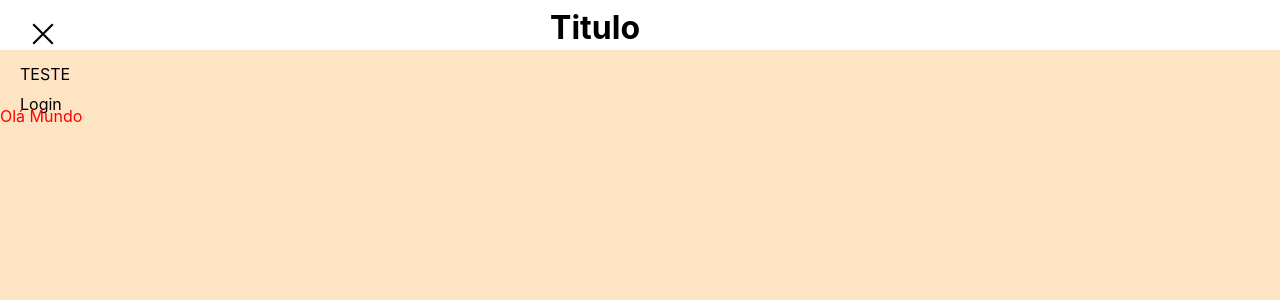
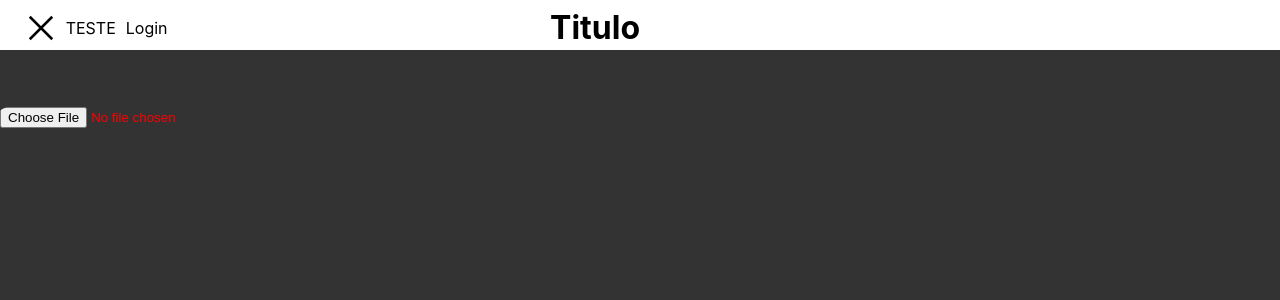
Before and after one commit to sarah-lima/react-chartjs, a React (Create React App) app: page / in a window 1280 px wide. Both pictures are taken after a click on the icon 43 px from the left and 33 px from the top of the page. Shown: the top 300 px of the page. Built offline with nearby package versions, Linux system fonts and the light colour scheme.

Commit message:
update in project

```diff
--- a/src/components/Menu/Index.jsx
+++ b/src/components/Menu/Index.jsx
@@ -6,7 +6,20 @@ import {GrClose} from 'react-icons/gr';
 
 export default function Menu(){
     const [navOpen, setnavOpen]=useState(false)
-
+    const [hoverone, setHover]= useState(false)
+    const [hovertwo, setHoverTwo]= useState(false)
+    var linkStyle='';
+    var styleLink='';
+    if(hoverone){
+        linkStyle = {color: '#ed1212',cursor: 'pointer',textDecoration:'none', marginTop:'10px', marginLeft:'10px'}
+    }else{
+        linkStyle = {color: '#000', textDecoration:'none', marginTop:'10px', marginLeft:'10px'}
+    }
+    if(hovertwo){
+        styleLink = {color: '#ed1212',cursor: 'pointer',textDecoration:'none', marginTop:'10px', marginLeft:'10px'}
+    }else{
+        styleLink = {color: '#000', textDecoration:'none', marginTop:'10px', marginLeft:'10px'}
+    }
     return(
         <>
             <S.Container>
@@ -16,18 +29,18 @@ export default function Menu(){
                             <>
                             <S.Div>
                                 <S.Nav>
-                                    <GrClose style={{cursor:'pointer'}} size={26} onClick={()=>setnavOpen(!navOpen)} />
+                                    <GrClose style={{cursor:'pointer'}} size={30} onClick={()=>setnavOpen(!navOpen)} />
                                 </S.Nav>
                                     <S.NavBar>
-                                    <Link to='' style={{textDecoration:'none', marginTop:'10px', color: 'black', display:'block'}}>TESTE</Link>
-                                    <Link to='' style={{textDecoration:'none', marginTop:'10px', color: 'black', display:'block'}}>Login</Link>
+                                    <Link to='' style={linkStyle} onMouseOver={()=>setHover(!hoverone)} onMouseOut={()=>setHover(!hoverone)}>TESTE</Link>
+                                    <Link to='' style={styleLink} onMouseOver={()=>setHoverTwo(!hovertwo)} onMouseOut={()=>setHoverTwo(!hovertwo)}>Login</Link>
                                     </S.NavBar>
                             </S.Div>
                             </>
                             :
                             <S.Div>
                             <S.Nav>
-                                <GiHamburgerMenu style={{cursor:'pointer'}} size={26} onClick={()=>setnavOpen(!navOpen)} />
+                                <GiHamburgerMenu style={{cursor:'pointer'}} size={30} onClick={()=>setnavOpen(!navOpen)} />
                             </S.Nav>
                 </S.Div>
                     }
--- a/src/components/Menu/Style.js
+++ b/src/components/Menu/Style.js
@@ -9,9 +9,10 @@ export const Container= styled.div`
 
 export const Div= styled.div`
     margin:10px;
-    width:20%;
-    height:100vh;
+    width:auto;
+    height:100%;
     margin-left:20px;
+    display: inline-flex;
 
 `
 export const Title= styled.h1`
@@ -24,9 +25,9 @@ export const Title= styled.h1`
 `
 export const Nav= styled.ul`
     width:100%;
-    display:block;
+    display:inline-block;
     margin-left: 4%;
-    margin-top:5%;
+    margin-top: -5px;
     @media(max-width:480px){
         margin-left: 10%;
         display: block;
@@ -35,11 +36,12 @@ export const Nav= styled.ul`
 `
 export const NavBar= styled.ul`
     width:100%;
-    margin-top:5%;
-    /* margin-left:-50%; */
     @media(max-width:480px){
-    width: 472%;
-    height: 100%;
-
+        width: 472%;
+        height: 100%;
+        display:block;
     }
+    /* :hover{
+        background-color:rebeccapurple;
+    } */
 `
--- a/src/index.css
+++ b/src/index.css
@@ -5,7 +5,7 @@ body {
     sans-serif;
   -webkit-font-smoothing: antialiased;
   -moz-osx-font-smoothing: grayscale;
-  background-color: bisque;
+  background-color: #333;
   z-index: 1;
 }
 
--- a/src/pages/Home/Index.jsx
+++ b/src/pages/Home/Index.jsx
@@ -6,7 +6,9 @@ export default function Home() {
     return(
         <>
         <Menu />
-        <S.Div>Olá Mundo</S.Div>
+        <S.Div>
+            <input type="file" style={{width:'30%', height:'20vh', borderRadius:'3%', borderColor:'#666'}}/>
+        </S.Div>
         </>
     )
 }
```
Also changed, not shown: 1 other file (tests, documents, lock files or other folders).
